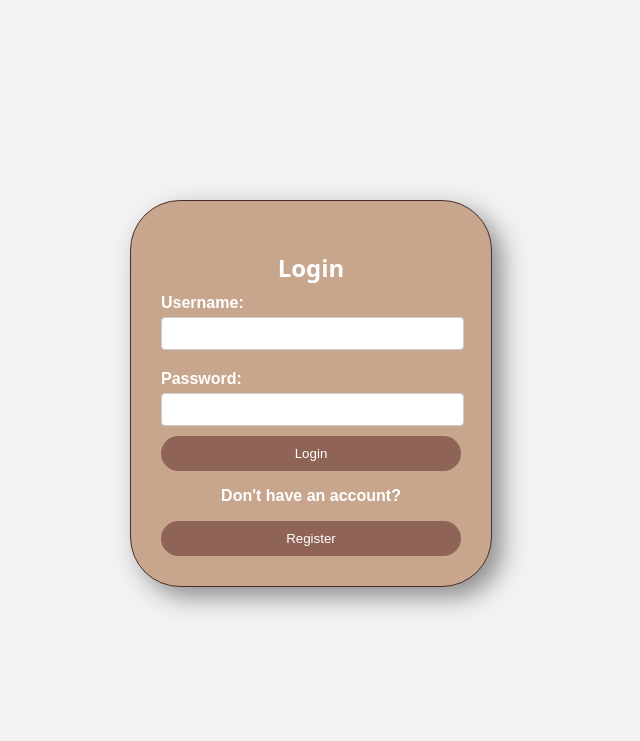
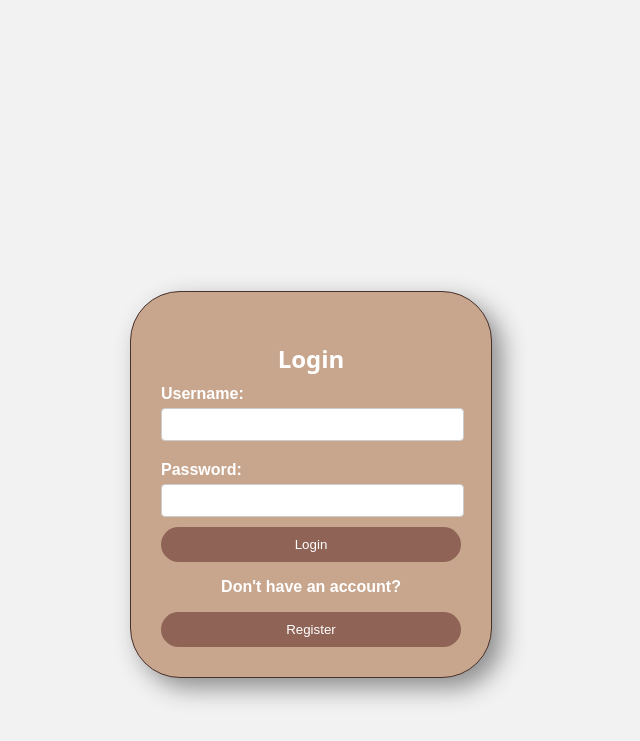
Before and after one commit to AllenKalboh/FINAL-PROJ, a PHP site: page /login.php in a window 1280 px wide. Shown: the top 741 px of the page, without its empty margins (329-969 px from the left). Run offline with PHP 8.4, Linux system fonts and the light colour scheme.

Commit message:
margin small screne

```diff
--- a/login.css
+++ b/login.css
@@ -8,7 +8,7 @@ body{
     margin: 0 auto;
     padding: 30px;
     box-shadow: 0 0 10px rgba (0,0,0,0.1);
-    margin-top: 200px;
+    margin-top: 23%;
     border: solid rgb(72, 48, 43) 1px;
     border-radius: 50px;
     /*             horizontal     vertical         blur%         blur-color   */
```
